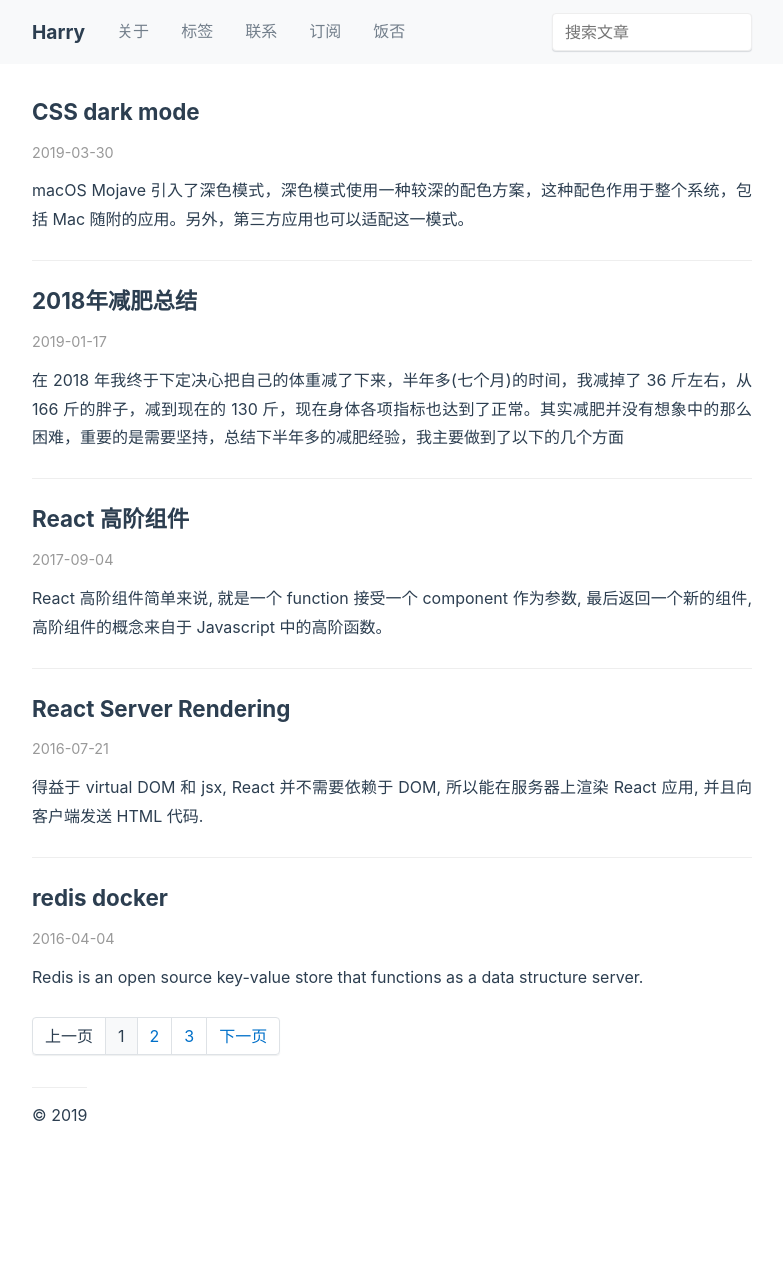
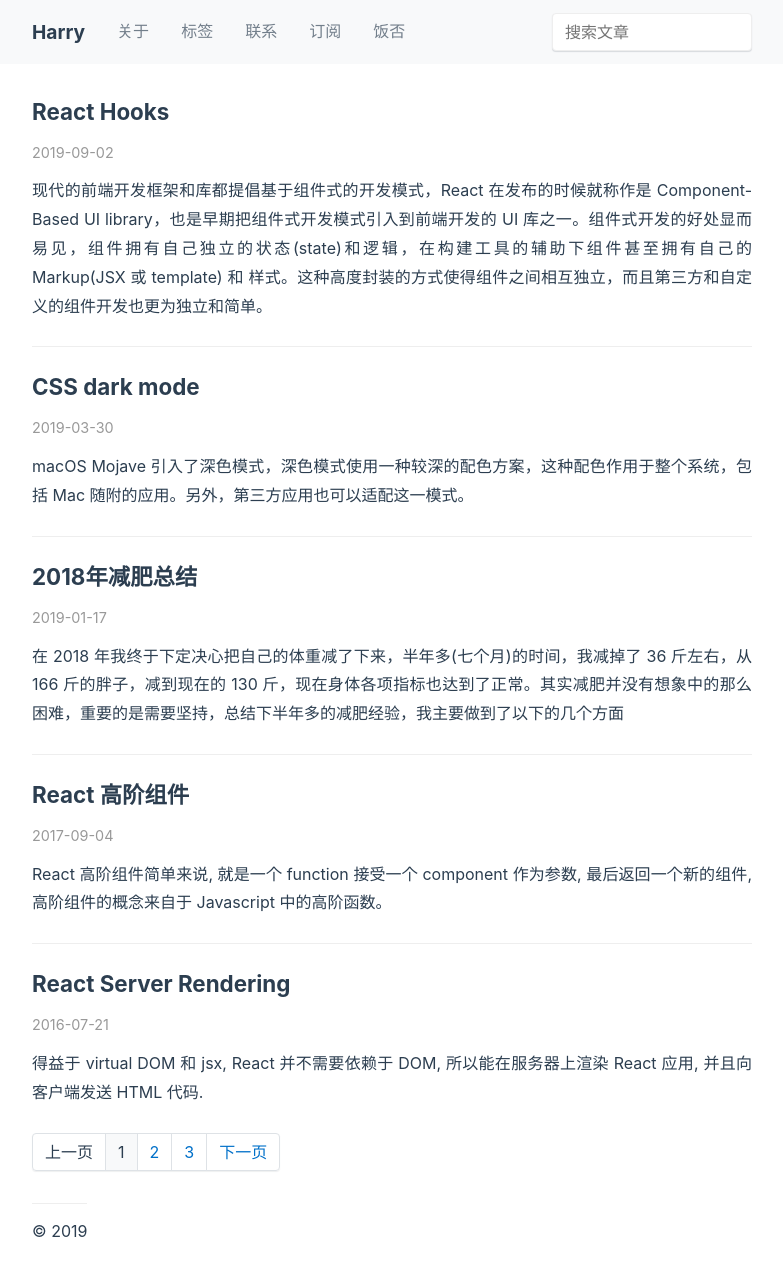
Before and after one commit to housne/housne.github.io, a Jekyll site: the page built from index.html, in a window 1280 px wide. Shown: the whole page, without its empty margins (248-1031 px from the left). Built offline with Jekyll 4.4.1, drawn with Linux system fonts in a browser that asks for light colours; the list of posts is cut into pages by our own code; before the commit the page ends 1160 px from its top, so only the background shows below that; some of the changed lines change nothing that is shown.

Commit message:
add post react hooks

````diff
--- /dev/null
+++ b/_posts/2019-09-03-react-hooks.md
@@ -0,0 +1,289 @@
+---
+layout: post
+title: React Hooks
+date: 2019-09-03 00:05 +0800
+tags:
+  - react
+  - javascript
+categories:
+  - 前端开发
+---
+
+现代的前端开发框架和库都提倡基于组件式的开发模式，React 在发布的时候就称作是 Component-Based UI library，也是早期把组件式开发模式引入到前端开发的 UI 库之一。组件式开发的好处显而易见，组件拥有自己独立的状态(state)和逻辑，在构建工具的辅助下组件甚至拥有自己的 Markup(JSX 或 template) 和 样式。这种高度封装的方式使得组件之间相互独立，而且第三方和自定义的组件开发也更为独立和简单。
+
+## 组件的弊端
+
+高度封装的方式使组件保持相互独立，同时 props 的传递保持组件之间的通信，但是我们要如何复用组件间的通用逻辑？
+
+通过拆分更小颗粒的组件，我们可以用组件组合解决大部分通用逻辑复用的问题，React 也是[提倡通过组件组合](https://reactjs.org/docs/composition-vs-inheritance.html)的方式来解决部分复用的问题。但是组件组合也只能解决部分逻辑复用的问题，组件高度封装的方式使得组件的状态逻辑复用变得异常困难，为了解决这个问题 React 先后引入了 minxin, [higher-order component](https://reactjs.org/docs/higher-order-components.html) 和 [render props](https://reactjs.org/docs/render-props.html) 的概念试图解决这个问题。
+
+minxin 是第一个被官方遗弃的方案，原因可以查看官方的说明 [Mixins Considered Harmful](https://reactjs.org/blog/2016/07/13/mixins-considered-harmful.html)。而 higher-order component 和 render props 使应用特别使大型应用引入另外一个问题：wrapper hell
+
+![wrapper hell](https://res.cloudinary.com/duzwe9psn/image/upload/c_limit,w_400/v1567497575/wrapper-hell_svf9hu.jpg)
+
+这种类似于 callback hell 的方式不利于后期的维护和扩展，当然在开发的时候也不容易理解😂
+
+使用 Hooks，可以从组件中提取有状态逻辑，以便可以独立测试并重复使用。Hooks 可以在不更改组件层次结构的情况下重用有状态逻辑。这样可以轻松地在许多组件之间或与社区共享Hook。
+
+## 基础 Hooks
+
+### useState
+
+```javascript
+const [state, setState] = useState(initialState);
+```
+
+`useState` 返回一个状态值(state)，和一个更新状态值的函数，同时接受一个参数作为状态初始值。
+
+如果新的状态值需要基于之前的状态值计算，那么可以向 `setState` 传入一个函数，该函数将接收先前的值，并返回更新的值。
+
+```jsx
+function Counter({initialCount}) {
+  const [count, setCount] = useState(initialCount);
+  return (
+    <React.Fragment>
+      Count: {count}
+      <button onClick={() => setCount(initialCount)}>Reset</button>
+      <button onClick={() => setCount(prevCount => prevCount + 1)}>+</button>
+      <button onClick={() => setCount(prevCount => prevCount - 1)}>-</button>
+    </React.Fragment>
+  );
+}
+```
+
+### useEffect
+
+```javascript
+useEffect(didUpdate);
+```
+
+`useEffect` 接受一个包含副作用的函数作为参数。纯函数组件(function component)中不允许包含具有副作用的代码，否则会导致UI中的错误和不一致性。
+
+传递给 `useEffect` 的函数将在渲染完成后运行，默认情况下副作用代码会在每次渲染完成后运行。但并不是所有副作用代码需要多次运行，我们可以通过给 `useEffect` 传递第二个参数，一个依赖数组。只有数组中的值更改时，副作用代码才会再次运行：
+
+```javascript
+useEffect(
+  () => {
+    const subscription = props.source.subscribe();
+  },
+  [props.source],
+);
+```
+
+如果副作用的代码只需要运行一次，类似于 `componentDidMount`, 那么只需要向 `useEffect` 的第二个参数传递一个空数组 `[]`
+
+#### 清除副作用
+
+许多副作用创建的资源需要在组件销毁时清除掉，例如订阅或计时器。传递给useEffect的函数会回一个清理函数即可：
+
+```javascript
+useEffect(() => {
+  const subscription = props.source.subscribe();
+  return () => {
+    // Clean up the subscription
+    subscription.unsubscribe();
+  };
+});
+```
+
+#### 副作用运行时机
+
+不像 `componentDidMount` 和 `componentDidUpdate`，传递给 `useEffect` 的函数在布局(layout)和绘制(paint)之后才会运行，这样不会阻塞浏览器的屏幕更新。但是有的副作用，例如可视化的 DOM 更新，需要在下次绘制之前同步运行，这时候需要用到另外一个 Hooks [useLayoutEffect](#uselayouteffect)
+
+### useContext
+
+```javascript
+const value = useContext(MyContext);
+```
+
+`useContext` 接受一个 context 对象(`React.createContext` 方法的返回值)作为参数。同时返回值是 `MyContext` 的当前上下文(context)的值。`useContext(MyContext)` 类似于 `<MyContext.Consumer>` 的语法糖。
+
+## 更多 Hooks
+
+### useReducer
+
+```javascript
+const [state, dispatch] = useReducer(reducer, initialArg, init);
+```
+
+类似于 [Redux](https://redux.js.org/), `useReducer` 接受一个 reducer 类型 `(state, action) => newState` 作为参数，返回当前的状态值和 `dispatch` 方法。
+
+```jsx
+const initialState = {count: 0};
+
+function reducer(state, action) {
+  switch (action.type) {
+    case 'increment':
+      return {count: state.count + 1};
+    case 'decrement':
+      return {count: state.count - 1};
+    default:
+      throw new Error();
+  }
+}
+
+function Counter() {
+  const [state, dispatch] = useReducer(reducer, initialState);
+  return (
+    <>
+      Count: {state.count}
+      <button onClick={() => dispatch({type: 'increment'})}>+</button>
+      <button onClick={() => dispatch({type: 'decrement'})}>-</button>
+    </>
+  );
+}
+```
+
+### useCallback
+
+```javascript
+const memoizedCallback = useCallback(
+  () => {
+    doSomething(a, b);
+  },
+  [a, b],
+);
+```
+
+`useCallback` 返回一个缓存化([memoized](https://en.wikipedia.org/wiki/Memoization)) 的回调函数，将缓存化的回调函数传递给优化过的子组件能避免不必要的重新渲染。
+
+### useMemo
+
+```javascript
+const memoizedValue = useMemo(() => computeExpensiveValue(a, b), [a, b]);
+```
+
+`useMemo` 返回一个缓存化([memoized](https://en.wikipedia.org/wiki/Memoization)) 的值。只有第二个参数的依赖数组更改时才会重新计算缓存化的值，此优化有助于避免在每次渲染时进行昂贵的计算。
+
+如果未提供依赖数组，那么每次渲染时都会重新计算，如果为空数组，缓存的值只会计算一次。
+
+### useRef
+
+```javascript
+const refContainer = useRef(initialValue);
+```
+
+`useRef` 返回一个可更改的引用对象，对象的 `current` 属性初始化为传递的参数 (`initialValue`)。返回的对象将持续整个组件的生命周期。
+
+常见的使用情景是配合 `ref` 访问 DOM 元素或子组件：
+
+```jsx
+function TextInputWithFocusButton() {
+  const inputEl = useRef(null);
+  const onButtonClick = () => {
+    // `current` points to the mounted text input element
+    inputEl.current.focus();
+  };
+  return (
+    <>
+      <input ref={inputEl} type="text" />
+      <button onClick={onButtonClick}>Focus the input</button>
+    </>
+  );
+}
+```
+
+`useRef` 不仅仅只是配合 `ref` 使用，`useRef()` 创建了一个普通的 javascript 对象，但 `useRef()`和创建一个 `{current: ...}` 对象的不同点是 `useRef` 在每次渲染都会返回相同的引用对象。
+
+
+### useImperativeHandle
+
+```javascript
+useImperativeHandle(ref, createHandle, [deps])
+```
+
+`useImperativeHandle` 定义在使用 `ref` 时暴露给父组件的实例值。`useImperativeHandle` 应该配合 `forwardRef` 一起使用：
+
+```jsx
+function FancyInput(props, ref) {
+  const inputRef = useRef();
+  useImperativeHandle(ref, () => ({
+    focus: () => {
+      inputRef.current.focus();
+    }
+  }));
+  return <input ref={inputRef} />;
+}
+FancyInput = forwardRef(FancyInput);
+```
+
+上面的示例中，父组件可以通过 `<FancyInput ref={fancyInputRef} />` 调用子组件，同时能通过 `fancyInputRef.current.focus()` 来调用子组件暴露的方法。
+
+### useLayoutEffect
+
+和 `useEffect` 类似，但会在所有 DOM 更改完成后同步执行。如果需要避免阻塞视觉更新，请使用 `useEffect`。
+
+### useDebugValue
+
+`useDebugValue` 被用来在 React DevTools 中显示自定义 Hooks 的一个标签。
+
+```javascript
+function useFriendStatus(friendID) {
+  const [isOnline, setIsOnline] = useState(null);
+
+  // ...
+
+  // Show a label in DevTools next to this Hook
+  // e.g. "FriendStatus: Online"
+  useDebugValue(isOnline ? 'Online' : 'Offline');
+
+  return isOnline;
+}
+```
+
+## 自定义 Hooks
+
+自定义 Hooks 能让你提取组件逻辑到可复用的函数。
+
+### 定义自定义 Hooks
+
+当我们想在两个 Javascript 函数中共用逻辑代码时，我们通常把共用的逻辑代码写到第三个函数中，Hooks 和组件也同样是函数，所以也可以用这种方式共用逻辑代码。
+
+**自定义 Hooks 是一个名字已 "use" 开头的 Javascript 函数，并且能调用其他的 Hooks.** 例如下面的 `useFriendStatus` 是我们的自定义 Hooks:
+
+```javascript
+import React, { useState, useEffect } from 'react';
+
+function useFriendStatus(friendID) {
+  const [isOnline, setIsOnline] = useState(null);
+
+  useEffect(() => {
+    function handleStatusChange(status) {
+      setIsOnline(status.isOnline);
+    }
+
+    ChatAPI.subscribeToFriendStatus(friendID, handleStatusChange);
+    return () => {
+      ChatAPI.unsubscribeFromFriendStatus(friendID, handleStatusChange);
+    };
+  });
+
+  return isOnline;
+}
+```
+
+不像 React 组件必须返回 JSX 或者在 class 的 render 方法必须返回 JSX, 自定义 Hooks 可以接受任何参数，返回任何值。
+
+### 使用自定义 Hooks
+
+我们刚刚已经把判断 `isOnline` 的共用逻辑放到了 `useFriendStatus` 中，这时候我们可以直接使用：
+
+```jsx
+function FriendStatus(props) {
+  const isOnline = useFriendStatus(props.friend.id);
+
+  if (isOnline === null) {
+    return 'Loading...';
+  }
+  return isOnline ? 'Online' : 'Offline';
+}
+```
+
+自定义 Hooks 是遵循Hooks设计的一种约定，而不是React功能。
+
+
+## 参考链接
+
+- [Introducing Hooks](https://reactjs.org/docs/hooks-intro.html)
+- [Hooks API Reference](https://reactjs.org/docs/hooks-reference.html)
+- [Building Your Own Hooks](https://reactjs.org/docs/hooks-custom.html)
--- a/assets/css/style.scss
+++ b/assets/css/style.scss
@@ -32,12 +32,38 @@ a {
   }
 }
 
+h1 {
+  font-size: 2rem;
+}
+
+h2 {
+  font-size: 1.5rem;
+}
+
+h3 {
+  font-size: 1.4rem;
+}
+
+h4, h5 {
+  font-size: 1.2rem;
+}
+
+h6 {
+  font-size: 1rem;
+}
+
 code {
-  color: #e83e8c;
+  background: rgba(255,229,100,0.2);
+  font-family: source-code-pro,Menlo,Monaco,Consolas,Courier New,monospace;
+  color: #1a1a1a;
 }
 
 input, textarea, input[type=text], input[type=search] {
   -webkit-appearance: none;
+}
+
+h4, h5, h6 {
+  font-weight: 400;
 }
 
 .container {
@@ -131,6 +157,7 @@ textarea.form-control {
 .page-content {
   line-height: 1.8;
   text-align: justify;
+  margin-bottom: 2rem;
   p {
     margin-top: 1.5rem;
     margin-bottom: 1.5rem;
@@ -185,22 +212,22 @@ textarea.form-control {
       top: 0.4rem;
       left: 0.5rem;
     }
-    code[class*="language-"] {
+    code {
       background: transparent;
-      color: inherit;
-      &:before {
-        font-size: 14px;
-        content: attr(data-lang);
-        position: absolute;
-        color: #fff;
-        top: 0;
-        left: 0;
-        width: 100%;
-        text-align: center;
-        height: 1.6rem;
-        line-height: 1.5rem;
-        font-family: helvetica neue,helvetica,arial,sans-serif;
-      }
+      color: #fff;
+      // &:before {
+      //   font-size: 14px;
+      //   content: attr(data-lang);
+      //   position: absolute;
+      //   color: #fff;
+      //   top: 0;
+      //   left: 0;
+      //   width: 100%;
+      //   text-align: center;
+      //   height: 1.6rem;
+      //   line-height: 1.5rem;
+      //   font-family: helvetica neue,helvetica,arial,sans-serif;
+      // }
     }
   }
   pre {
````
Also changed, not shown: assets/images/posts/wrapper-hell.jpeg (added).
